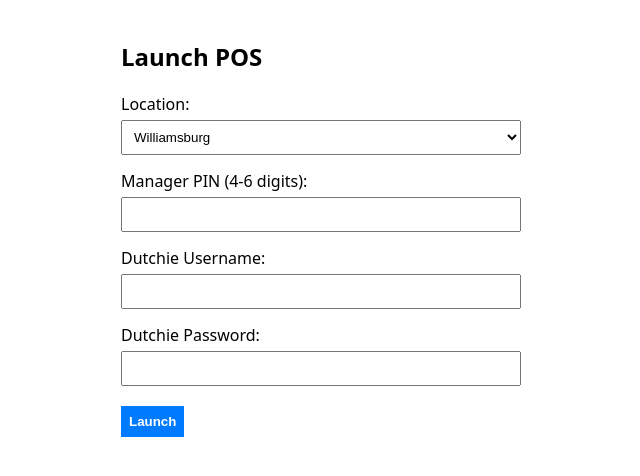
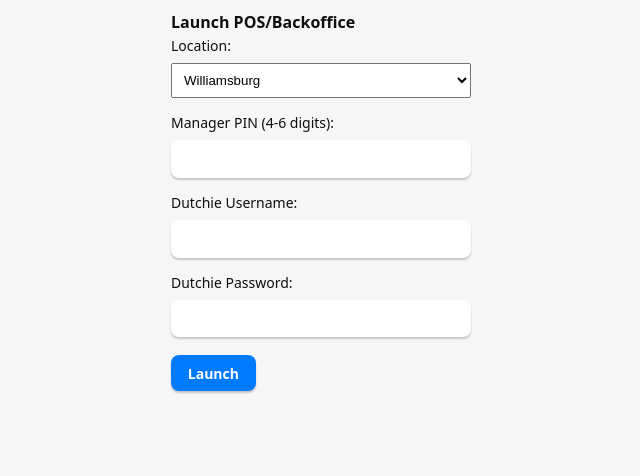
Before and after one commit to ryanorlando92/dutchtouch, a website built with Vite: page index.html in a window 1280 px wide. Shown: the whole page, without its empty margins (319-959 px from the left). Built offline with nearby package versions, Linux system fonts and the light colour scheme.

Commit message:
reconfigure launcher gui

```diff
--- a/index.html
+++ b/index.html
@@ -3,16 +3,13 @@
 <head>
     <meta charset="UTF-8">
     <meta name="viewport" content="width=device-width, initial-scale=1.0">
+    <link rel="stylesheet" href="styles.css">
     <title>Dutch Touch 2.0</title>
-    <style>
-        body { font-family: system-ui; padding: 20px; max-width: 400px; margin: auto; }
-        .form-group { margin-bottom: 15px; display: flex; flex-direction: column; }
-        input, select, button { padding: 8px; margin-top: 5px; }
-        button { cursor: pointer; background: #007bff; color: white; border: none; font-weight: bold; }
-    </style>
 </head>
+<script type="module" src="/main.js"></script>
+<style></style>
 <body>
-    <h2>Launch POS</h2>
+    <h2 class="heading">Launch POS/Backoffice</h2>
 
     <div class="form-group">
         <label for="location">Location:</label>
@@ -42,7 +39,5 @@
     </div>
 
     <button id="launchBtn">Launch</button>
-
-    <script type="module" src="/main.js"></script>
 </body>
 </html>
--- a/src-tauri/tauri.conf.json
+++ b/src-tauri/tauri.conf.json
@@ -13,9 +13,9 @@
     "withGlobalTauri": true,
     "windows": [
       {
-        "title": "dutchtouch",
-        "width": 800,
-        "height": 600
+        "title": "DutchTouch Launcher",
+        "width": 400,
+        "height": 500
       }
     ],
     "security": {
--- a/styles.css
+++ b/styles.css
@@ -1,9 +1,30 @@
+
+ body {
+   font-family: system-ui;
+   padding: 10px;
+   max-width: 300px;
+   margin: auto;
+ }
+
+ .form-group {
+   margin-bottom: 13px;
+   display: flex;
+   flex-direction: column;
+ }
+
+ input,
+ select,
+ button {
+   padding: 8px;
+   margin-top: 5px;
+ }
+
 .logo.vanilla:hover {
   filter: drop-shadow(0 0 2em #ffe21c);
 }
 :root {
   font-family: Inter, Avenir, Helvetica, Arial, sans-serif;
-  font-size: 16px;
+  font-size: 14px;
   line-height: 24px;
   font-weight: 400;
 
@@ -56,6 +77,11 @@
   text-align: center;
 }
 
+.heading {
+  font-size: medium;
+  margin: 0;
+}
+
 input,
 button {
   border-radius: 8px;
@@ -68,10 +94,7 @@
   background-color: #ffffff;
   transition: border-color 0.25s;
   box-shadow: 0 2px 2px rgba(0, 0, 0, 0.2);
-}
-
-button {
-  cursor: pointer;
+  outline: none;
 }
 
 button:hover {
@@ -82,9 +105,12 @@
   background-color: #e8e8e8;
 }
 
-input,
 button {
-  outline: none;
+  cursor: pointer;
+  background: #007bff;
+  color: white;
+  border: none;
+  font-weight: bold;
 }
 
 #greet-input {
```
